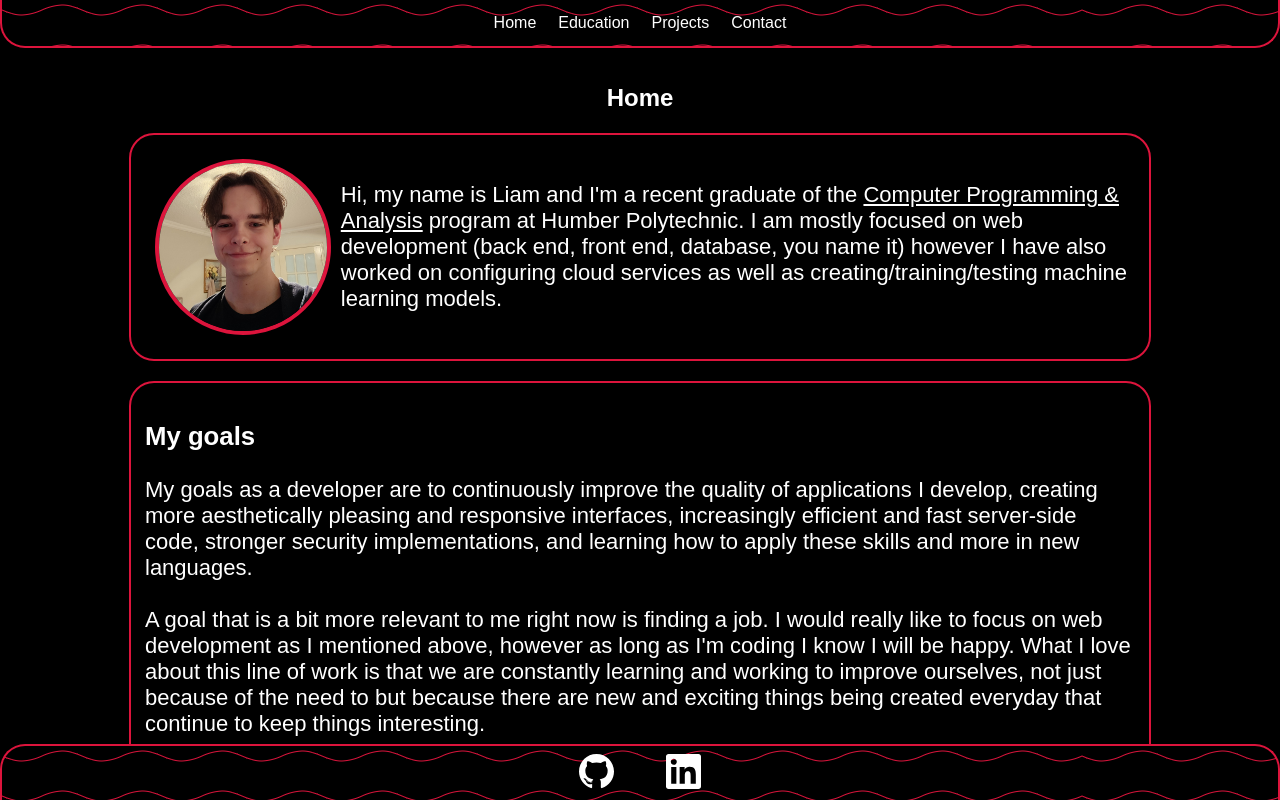
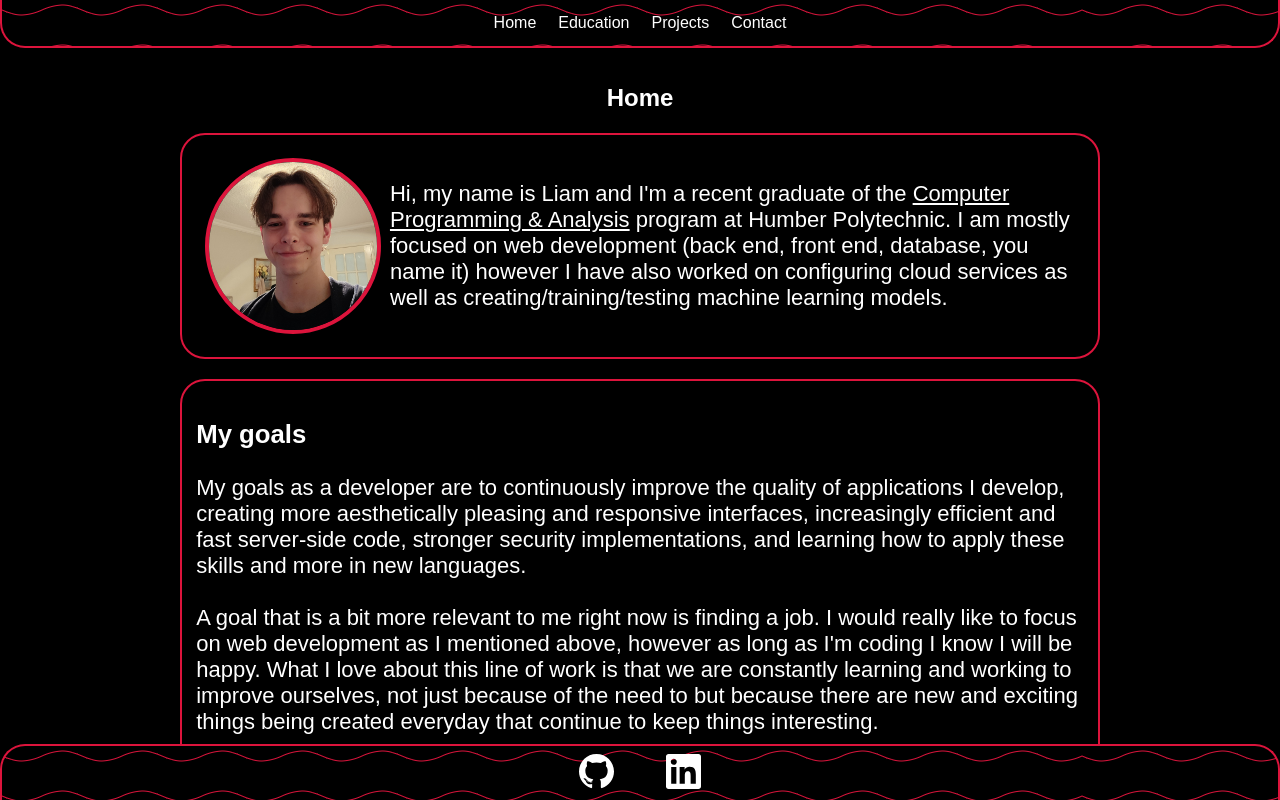
Before and after one commit to liamhorton0528/Portfolio, a React (Create React App) app in the folder frontend/: page / in a window 1280 px wide. Shown: the top 800 px of the page. Built offline with nearby package versions, Linux system fonts and the light colour scheme.

Commit message:
home-block width adjustment

```diff
--- a/frontend/src/components/components.css
+++ b/frontend/src/components/components.css
@@ -91,7 +91,7 @@ a {
     z-index: 1;
     color: white;
     display: flex;
-    max-width: 80%;
+    max-width: 72%;
     flex-wrap: wrap;
     justify-content: center;
     align-content: center;
@@ -100,13 +100,13 @@ a {
   .home-block::before {
     content: '';
     position: absolute;
-    inset: 0; /* shorthand for top, right, bottom, left = 0 */
+    inset: 0;
     border: 2px solid crimson;
     border-radius: 25px;
     transform: scale(0);
     transform-origin:center;
     animation: borderGrow 0.7s ease-out forwards;
-    pointer-events: none; /* don't block interaction */
+    pointer-events: none;
   }
 
   @keyframes borderGrow {
```
